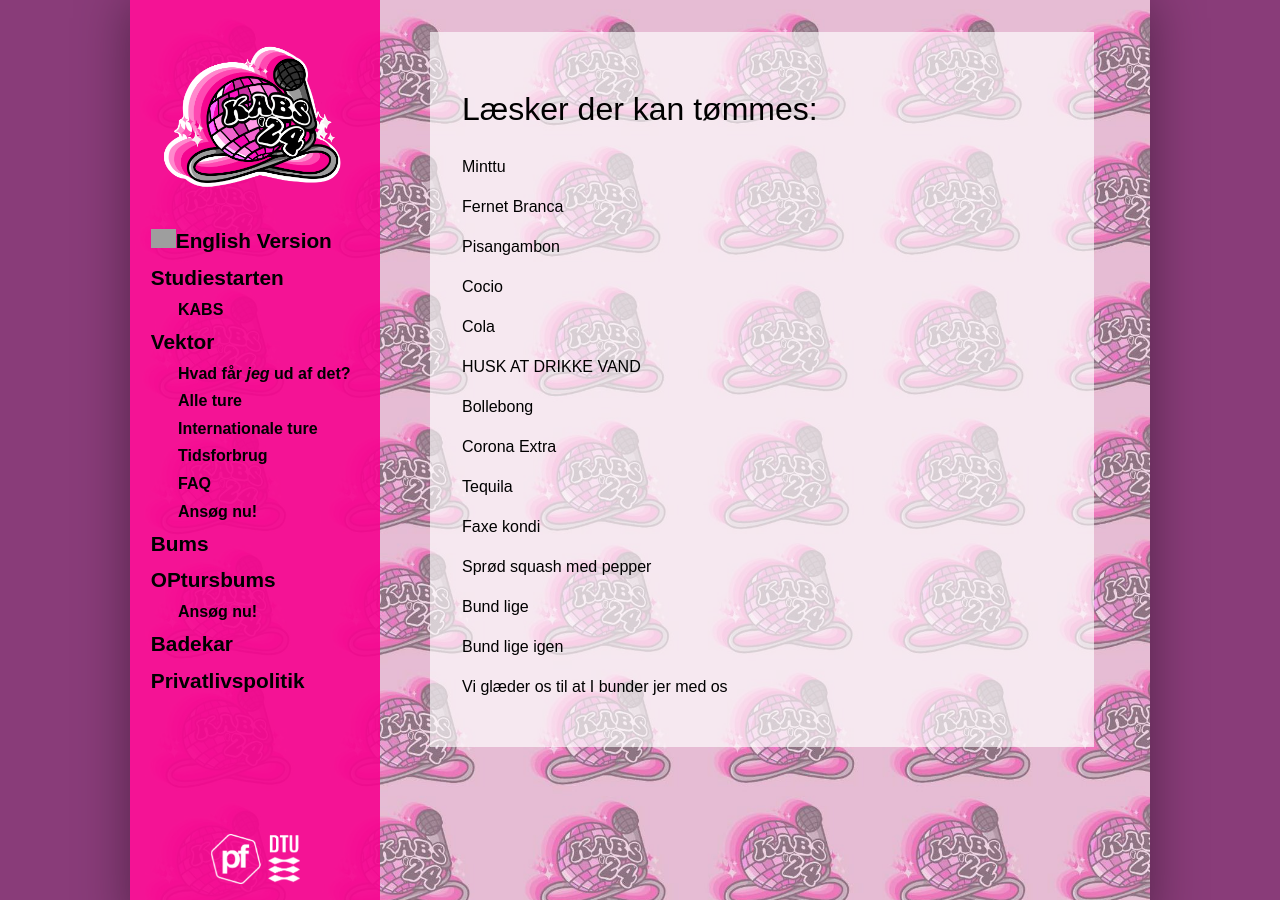
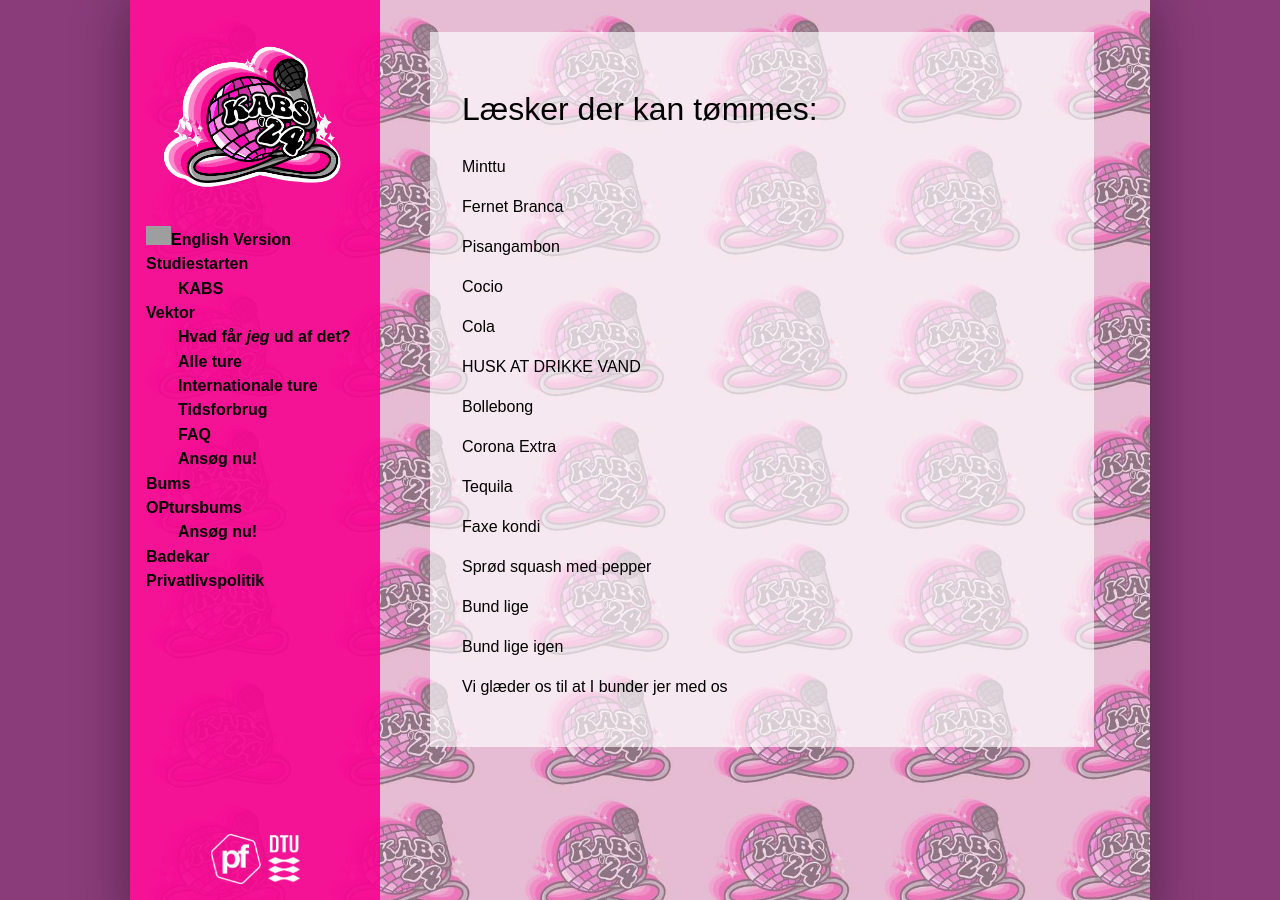
Before and after one commit to KABSDTU/kabsdtu.github.io, a Jekyll site: the page built from bund.md, in a window 1280 px wide and 900 px high. Built offline with Jekyll 4.4.1, drawn with Linux system fonts in a browser that asks for light colours; some web fonts are replaced; grey boxes are pictures that could not be loaded.

Commit message:
ændre tekststørrelse

```diff
--- a/static/css/main.css
+++ b/static/css/main.css
@@ -89,9 +89,9 @@
 
 nav ul li a {
   display: block;
-  font-size: 1.3em;
-  padding-top: 0.3em;
-  padding-bottom: 0.3em;
+  font-size: 1.0em;
+  padding-top: 0.2em;
+  padding-bottom: 0.2em;
   font-weight: 600;
   color: #000000;
   text-decoration: none;
```
